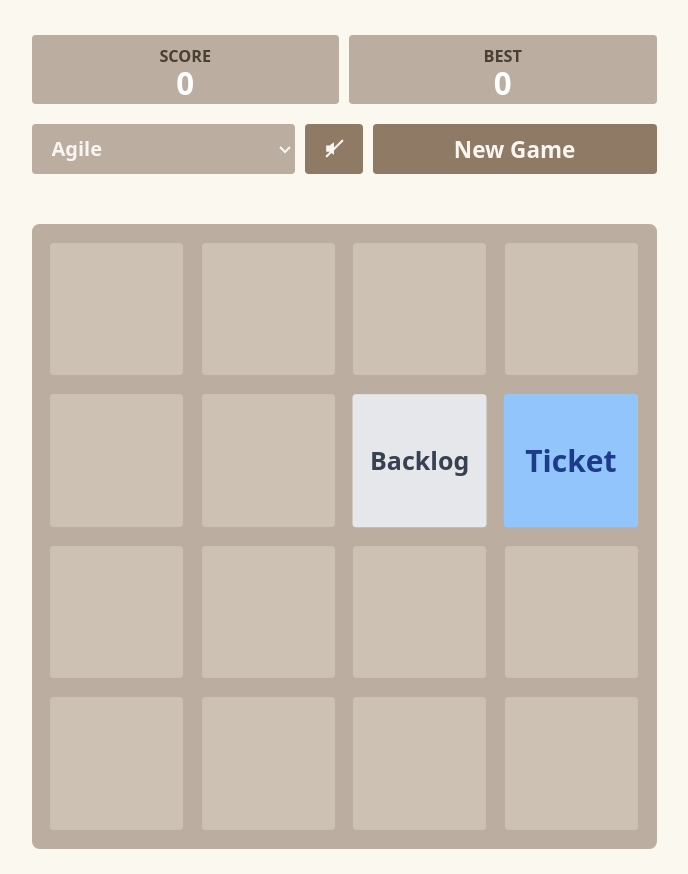
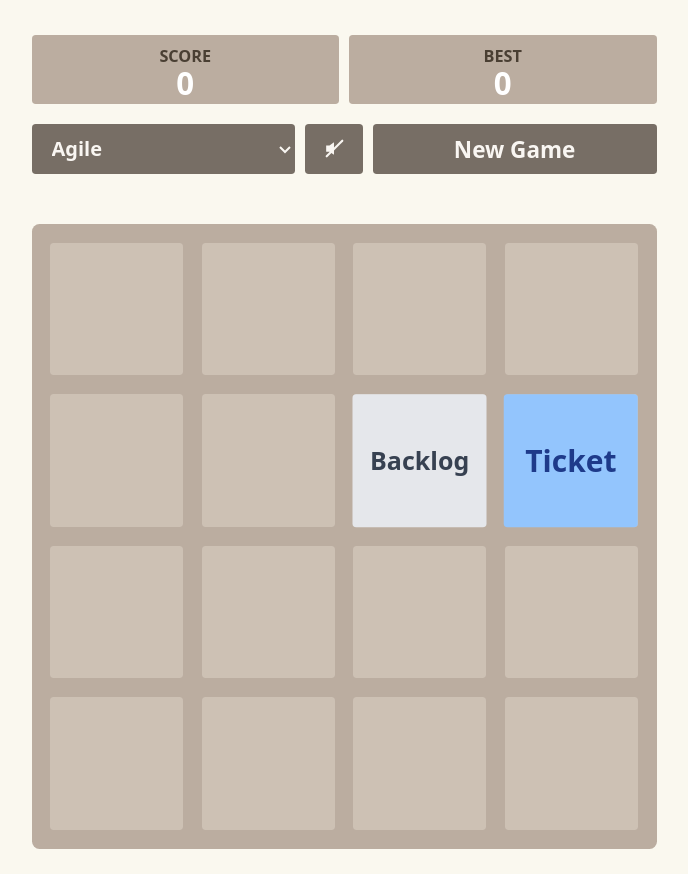
Before and after one commit to daniilperkin/2048-clone, a website: page index.html in a window 1280 px wide. Shown: the whole page, without its empty margins (296-984 px from the left). Drawn offline with Linux system fonts and the light colour scheme.

Commit message:
Raise control button contrast to meet WCAG AA
The theme select used #bbada0 behind #f9f6f2 text (contrast 2.03:1) and the
New Game, sound toggle and overlay buttons used #8f7a66 (3.79:1). Their
16px bold labels do not qualify as "large text", so WCAG 2.1 AA requires
4.5:1, and the project claims AA compliance in AGENTS.md.

All interactive controls now use #776e65 (4.64:1 against #f9f6f2). This is
the existing classic text colour, so the palette stays within the original
2048 look rather than introducing a new hue. The doodle theme overrides
these controls with its own #d9cdb4/#3b352c pairing (7.71:1) and is
unaffected.

The score boxes and board backgrounds keep #bbada0: they are decorative
brand surfaces with large bold numerals, and changing them would alter the
game's identity; that is left as a separate design decision.

```diff
--- a/style/main.css
+++ b/style/main.css
@@ -241,7 +241,7 @@ hr {
 }
 .game-container .game-message a {
   display: inline-block;
-  background: #8f7a66;
+  background: #776e65;
   border-radius: 3px;
   padding: 0 20px;
   text-decoration: none;
@@ -608,7 +608,7 @@ body[data-theme="classic"] .tile.tile-2048 .tile-inner {
 .theme-select {
   flex: 1;
   display: inline-block;
-  background: #bbada0;
+  background: #776e65;
   border: none;
   border-radius: 3px;
   padding: 0 12px;
@@ -627,7 +627,7 @@ body[data-theme="classic"] .tile.tile-2048 .tile-inner {
 
 .restart-button {
   flex: 1;
-  background: #8f7a66;
+  background: #776e65;
   border-radius: 3px;
   padding: 0 20px;
   text-decoration: none;
@@ -650,7 +650,7 @@ body[data-theme="classic"] .tile.tile-2048 .tile-inner {
   padding: 0;
   border: none;
   border-radius: 3px;
-  background: #8f7a66;
+  background: #776e65;
   color: #f9f6f2;
   cursor: pointer;
 }
@@ -755,7 +755,7 @@ body[data-theme="classic"] .tile.tile-2048 .tile-inner {
   }
   .game-container .game-message a {
     display: inline-block;
-    background: #8f7a66;
+    background: #776e65;
     border-radius: 3px;
     padding: 0 20px;
     text-decoration: none;
```
